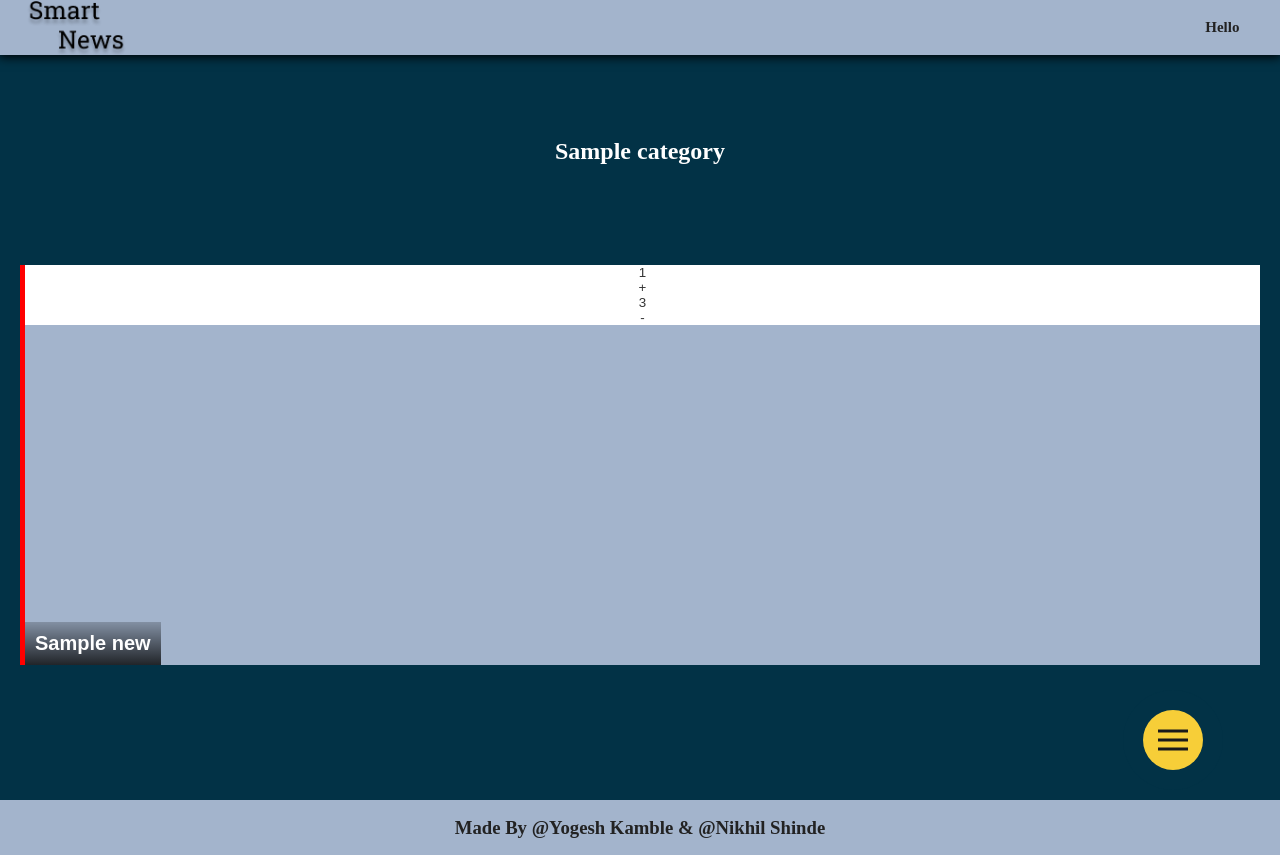
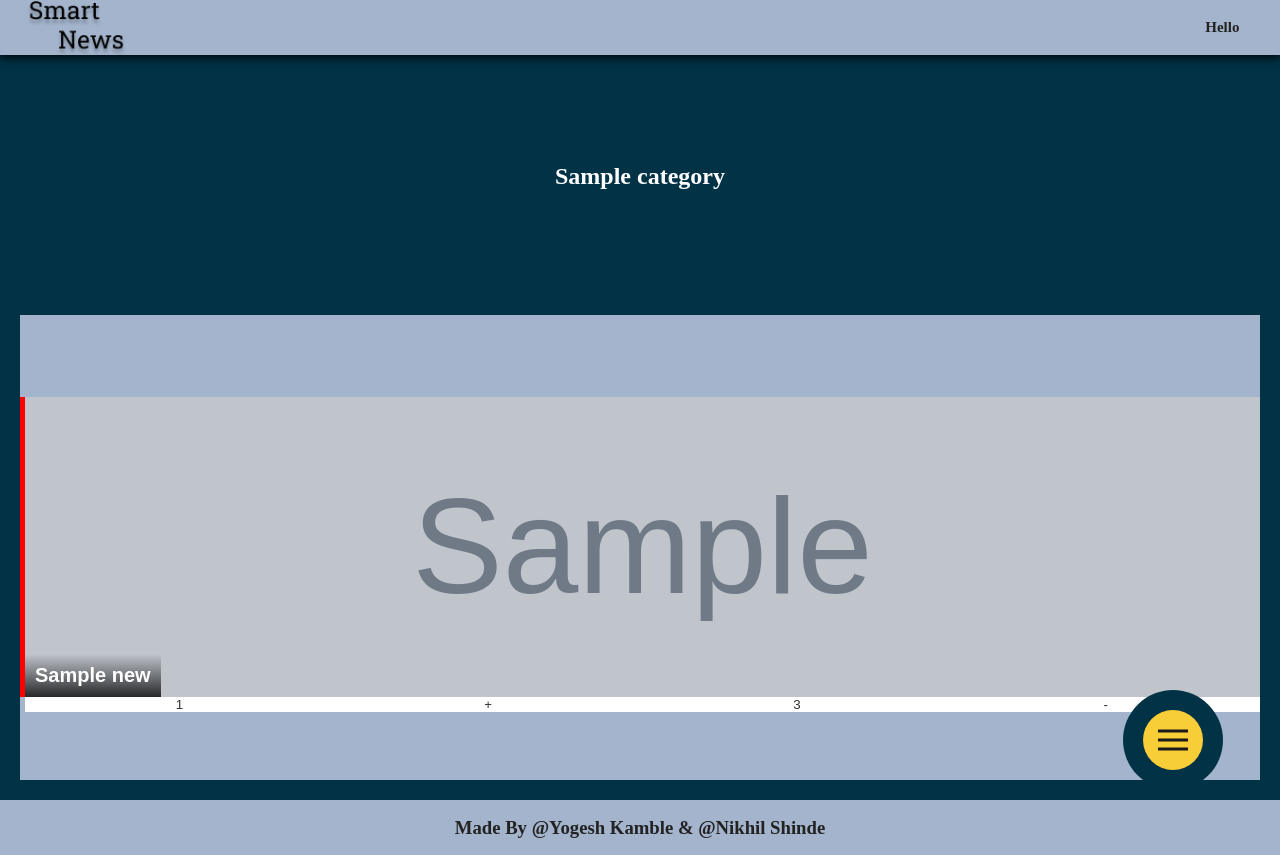
Before and after one commit to 282000ypk/newsapp, a Flask app: template templates/readnews.html in a window 1280 px wide. Run offline with Flask 2, Linux system fonts and the light colour scheme; the template is opened without the code that fills it: most values are stand-ins (such as "Sample title", 1, 10 or a date in 2020); grey boxes marked "Sample" are stand-in pictures.

Commit message:
votting system added

```diff
--- a/Sentiment.py
+++ b/Sentiment.py
@@ -16,7 +16,7 @@
 	    	top_headlines["articles"][i]["sentiment"]="neutral"
 	    else:
 	        top_headlines["articles"][i]["sentiment"]="positive"
-	    top_headlines["articles"][i]["news_id"] = i+article["title"].split(" ")[0]
+	    top_headlines["articles"][i]["news_id"] = "news"+str(i)
 	    i+=1
 	return top_headlines;
 
--- a/static/readnews.css
+++ b/static/readnews.css
@@ -7,7 +7,7 @@
 .allnews
 {
 	display: flex;
-	padding:  59px 0vw 0px 0vw;
+	padding:  59px 0vw 0vw 0vw;
 	flex-wrap: wrap;
 	justify-content: center;
 	min-height:  100vh;
@@ -37,12 +37,7 @@
 	outline: none;
 	border: none;
 	transition:  0.1s;
-	height: 50vh;
-	overflow: hidden;
 }
-
-
-
 
 .card
 {
@@ -50,13 +45,13 @@
 	top: 0px;
 	left: 0px;
 	width: 100%;
-	height: 50vh;
+	height: 300px;
 }
 .card > h2
 {
 	position: absolute;
 	z-index: 2;
-	background: linear-gradient(to top, rgba(0,0,0,0.8), rgba(0,0,0,0.2));
+	background: linear-gradient(to top, rgba(0,0,0,0.8), rgba(0,0,0,0.0));
 	color: #fff;
 	bottom: 0px;
 	margin: 0px;
@@ -70,30 +65,33 @@
 	position: absolute;
 	top: 0px;
 	left: 0px;
+	object-fit: cover;
 	width: 100%;
-	object-fit: cover;
-	height: 50vh;
-	filter: brightness(0.7);
-	transition: 0.2s;
-	z-index: -3;
-}
-.card > img:hover
-{
-	filter: brightness(1.0);
+	height: 100%;
+	filter: brightness(0.9);
+	z-index: 1;
 }
 .news:hover,
-.news:focus
+.news:focus + .card > img
 {
 	transform:  scale(1.02);
 }
 
 .votes
 {
-	z-index: 333;
-	background-color: white;}
-.votes span
+	position: absolute;
+	z-index: 3;
+	display: flex;
+	width: 100%;
+	background-color: white;
+	flex-wrap: wrap;
+	top:  100%;
+
+}
+.votes span,div
 {
-
+	flex: 1 1 10%;
+	text-align: center;
 }
 
 .positive-bar
--- a/static/readnews.js
+++ b/static/readnews.js
@@ -38,12 +38,12 @@
 
 function vote(news_id, vote)
 {
-    alert("./vote_news/" + news_id + "/" + vote)
-    fetch("./vote_news/" + news_id + "/" + vote,"GET")
-    .then(()=>{
+    url = "https://localhost:5000/vote_news/" + news_id + "/" + vote
+    x = fetch(url, {method: 'get'})
+    x.then(()=>{
         alert("voted successfully")
     })
-    .catch(()=>{
-        alert("voting error")
+    x.catch(()=>{
+        alert("voting error"+x.JSON)
     })
 }
--- a/templates/readnews.html
+++ b/templates/readnews.html
@@ -6,7 +6,7 @@
     <meta name="viewport" content="width=device-width, initial-scale=1.0">
     <link rel="stylesheet" href={{url_for('static',filename='style.css')}}>
     <link rel="stylesheet" href={{url_for('static',filename='readnews.css')}}>
-    <link rel="favicon" href={{url_for('static',filename='images/logo.png')}}>
+    <link rel="shortcut icon" href={{url_for('static',filename='images/logo.png')}}>
     <title>Smart News</title>
 </head>
 <body>
```
Also changed, not shown: top_headlines.json (+1 -1 lines), user.py (+5 -5 lines).
